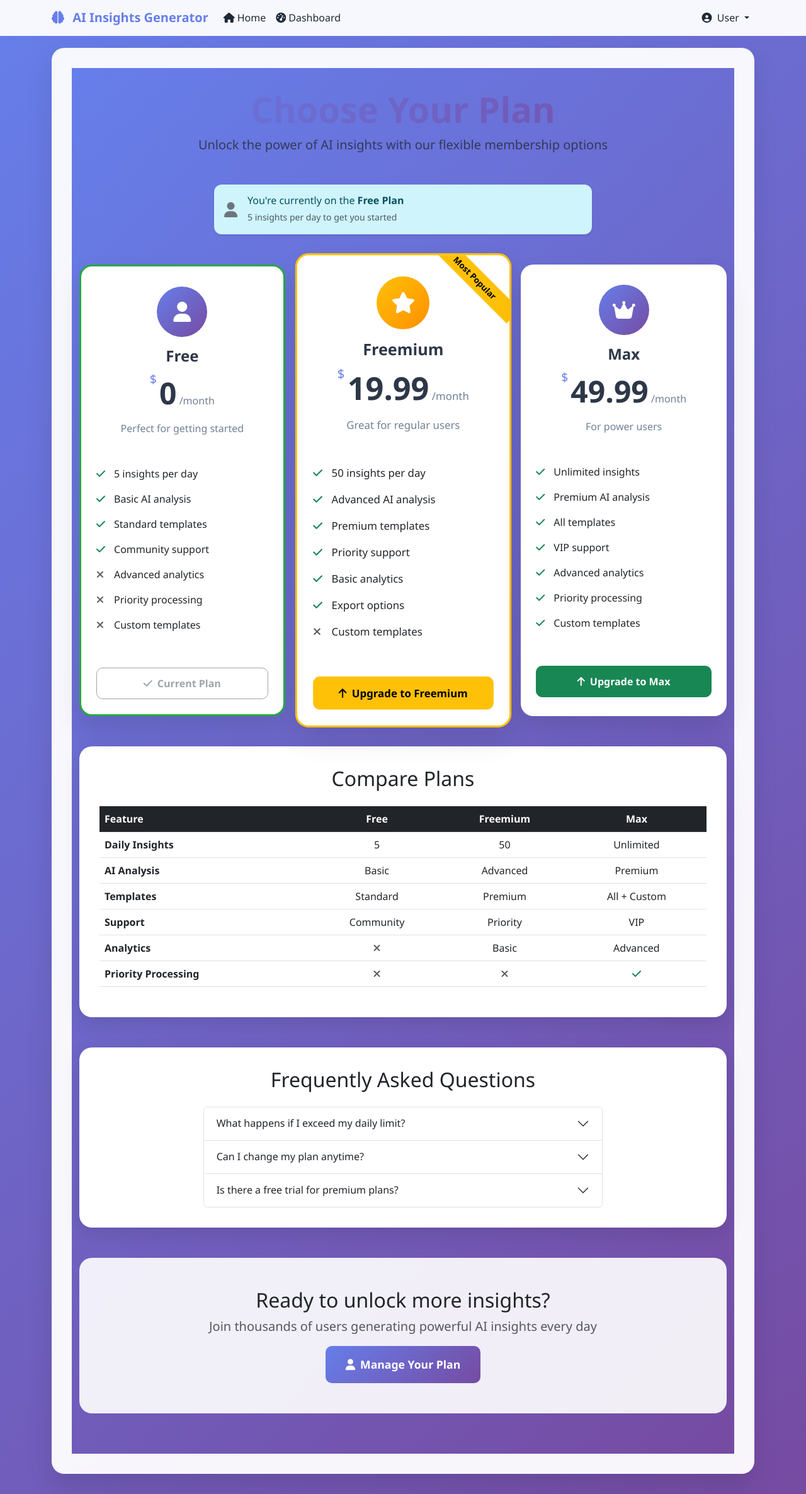
After one commit to jsong1004/insights, a Flask app: page /auth/membership in a window 1280 px wide. The commit adds this page. Shown: the whole page at 63% size. Run offline with Flask 3, Linux system fonts and the light colour scheme; the visitor is signed in with stand-in values (Sample User, id 1).

Commit message:
Added Membership Page

```diff
--- a/auth/routes.py
+++ b/auth/routes.py
@@ -202,6 +202,46 @@ def dashboard():
 
     return render_template('auth/dashboard.html', user_data=user_data)
 
+@auth_bp.route('/membership', methods=['GET'])
+@login_required
+def membership():
+    """Membership plans page"""
+    try:
+        from app import firestore_manager
+        user_data = firestore_manager.get_user_data(session['user_id'])
+
+        # Compute member type based on subscription
+        member_type = 'free'  # Default to free
+        if user_data and user_data.get('subscription'):
+            subscription = user_data['subscription']
+            plan = subscription.get('plan', 'free')
+            status = subscription.get('status', 'inactive')
+
+            # Determine member type
+            if status == 'active' and plan in ['basic', 'pro', 'enterprise']:
+                member_type = 'freemium'
+            elif plan == 'freemium' or (status == 'active' and plan != 'free'):
+                member_type = 'freemium'
+            elif plan == 'max' or (status == 'active' and plan == 'max'):
+                member_type = 'max'
+
+        user_context = {
+            'uid': session['user_id'],
+            'email': session.get('user_email'),
+            'member_type': member_type
+        }
+
+        return render_template('auth/membership.html', user_data=user_context)
+
+    except ImportError:
+        # Fallback when Firestore is not available
+        user_context = {
+            'uid': session['user_id'],
+            'email': session.get('user_email'),
+            'member_type': 'free'
+        }
+        return render_template('auth/membership.html', user_data=user_context)
+
 @auth_bp.route('/profile', methods=['GET'])
 @login_required
 def profile():
@@ -260,8 +300,10 @@ def profile():
             # Determine member type
             if status == 'active' and plan in ['basic', 'pro', 'enterprise']:
                 member_type = 'freemium'
-            elif plan == 'freemium' or (status == 'active' and plan != 'free'):
+            elif plan == 'freemium' or (status == 'active' and plan != 'free' and plan != 'max'):
                 member_type = 'freemium'
+            elif plan == 'max' or (status == 'active' and plan == 'max'):
+                member_type = 'max'
 
         profile_data['member_type'] = member_type
 
--- /dev/null
+++ b/templates/auth/membership.html
@@ -0,0 +1,502 @@
+{% extends "base_auth.html" %}
+
+{% block title %}Membership Plans - AI Insights Generator{% endblock %}
+
+{% block content %}
+<div class="membership-page">
+    <div class="container">
+        <!-- Header Section -->
+        <div class="text-center mb-5">
+            <h1 class="display-4 fw-bold text-gradient">Choose Your Plan</h1>
+            <p class="lead text-muted">Unlock the power of AI insights with our flexible membership options</p>
+        </div>
+
+        <!-- Current Plan Banner -->
+        {% if user_data and user_data.member_type %}
+        <div class="current-plan-banner mb-5">
+            <div class="alert alert-info border-0 shadow-sm">
+                <div class="d-flex align-items-center">
+                    {% if user_data.member_type == 'freemium' %}
+                    <i class="fas fa-star text-warning fs-4 me-3"></i>
+                    <div>
+                        <h6 class="mb-1">You're currently on the <strong>Freemium Plan</strong></h6>
+                        <small class="text-muted">Enjoying 50 insights per day with premium features</small>
+                    </div>
+                    {% elif user_data.member_type == 'max' %}
+                    <i class="fas fa-crown text-warning fs-4 me-3"></i>
+                    <div>
+                        <h6 class="mb-1">You're currently on the <strong>Max Plan</strong></h6>
+                        <small class="text-muted">Unlimited insights with all premium features</small>
+                    </div>
+                    {% else %}
+                    <i class="fas fa-user text-secondary fs-4 me-3"></i>
+                    <div>
+                        <h6 class="mb-1">You're currently on the <strong>Free Plan</strong></h6>
+                        <small class="text-muted">5 insights per day to get you started</small>
+                    </div>
+                    {% endif %}
+                </div>
+            </div>
+        </div>
+        {% endif %}
+
+        <!-- Pricing Cards -->
+        <div class="row justify-content-center g-4">
+            <!-- Free Plan -->
+            <div class="col-lg-4 col-md-6">
+                <div class="membership-card h-100 {% if user_data and user_data.member_type == 'free' %}current-plan{% endif %}">
+                    <div class="card-header text-center">
+                        <div class="plan-icon">
+                            <i class="fas fa-user"></i>
+                        </div>
+                        <h3 class="plan-name">Free</h3>
+                        <div class="price">
+                            <span class="currency">$</span>
+                            <span class="amount">0</span>
+                            <span class="period">/month</span>
+                        </div>
+                        <p class="plan-description">Perfect for getting started</p>
+                    </div>
+
+                    <div class="card-body">
+                        <ul class="features-list">
+                            <li><i class="fas fa-check text-success"></i> 5 insights per day</li>
+                            <li><i class="fas fa-check text-success"></i> Basic AI analysis</li>
+                            <li><i class="fas fa-check text-success"></i> Standard templates</li>
+                            <li><i class="fas fa-check text-success"></i> Community support</li>
+                            <li><i class="fas fa-times text-muted"></i> Advanced analytics</li>
+                            <li><i class="fas fa-times text-muted"></i> Priority processing</li>
+                            <li><i class="fas fa-times text-muted"></i> Custom templates</li>
+                        </ul>
+                    </div>
+
+                    <div class="card-footer">
+                        {% if user_data and user_data.member_type == 'free' %}
+                        <button class="btn btn-outline-secondary w-100" disabled>
+                            <i class="fas fa-check me-2"></i>Current Plan
+                        </button>
+                        {% else %}
+                        <button class="btn btn-outline-primary w-100" onclick="changePlan('free')">
+                            <i class="fas fa-arrow-down me-2"></i>Downgrade to Free
+                        </button>
+                        {% endif %}
+                    </div>
+                </div>
+            </div>
+
+            <!-- Freemium Plan -->
+            <div class="col-lg-4 col-md-6">
+                <div class="membership-card h-100 popular {% if user_data and user_data.member_type == 'freemium' %}current-plan{% endif %}">
+                    <div class="popular-badge">Most Popular</div>
+                    <div class="card-header text-center">
+                        <div class="plan-icon">
+                            <i class="fas fa-star"></i>
+                        </div>
+                        <h3 class="plan-name">Freemium</h3>
+                        <div class="price">
+                            <span class="currency">$</span>
+                            <span class="amount">19.99</span>
+                            <span class="period">/month</span>
+                        </div>
+                        <p class="plan-description">Great for regular users</p>
+                    </div>
+
+                    <div class="card-body">
+                        <ul class="features-list">
+                            <li><i class="fas fa-check text-success"></i> 50 insights per day</li>
+                            <li><i class="fas fa-check text-success"></i> Advanced AI analysis</li>
+                            <li><i class="fas fa-check text-success"></i> Premium templates</li>
+                            <li><i class="fas fa-check text-success"></i> Priority support</li>
+                            <li><i class="fas fa-check text-success"></i> Basic analytics</li>
+                            <li><i class="fas fa-check text-success"></i> Export options</li>
+                            <li><i class="fas fa-times text-muted"></i> Custom templates</li>
+                        </ul>
+                    </div>
+
+                    <div class="card-footer">
+                        {% if user_data and user_data.member_type == 'freemium' %}
+                        <button class="btn btn-warning w-100" disabled>
+                            <i class="fas fa-check me-2"></i>Current Plan
+                        </button>
+                        {% else %}
+                        <button class="btn btn-warning w-100" onclick="changePlan('freemium')">
+                            {% if user_data and user_data.member_type == 'free' %}
+                            <i class="fas fa-arrow-up me-2"></i>Upgrade to Freemium
+                            {% else %}
+                            <i class="fas fa-arrow-down me-2"></i>Downgrade to Freemium
+                            {% endif %}
+                        </button>
+                        {% endif %}
+                    </div>
+                </div>
+            </div>
+
+            <!-- Max Plan -->
+            <div class="col-lg-4 col-md-6">
+                <div class="membership-card h-100 {% if user_data and user_data.member_type == 'max' %}current-plan{% endif %}">
+                    <div class="card-header text-center">
+                        <div class="plan-icon">
+                            <i class="fas fa-crown"></i>
+                        </div>
+                        <h3 class="plan-name">Max</h3>
+                        <div class="price">
+                            <span class="currency">$</span>
+                            <span class="amount">49.99</span>
+                            <span class="period">/month</span>
+                        </div>
+                        <p class="plan-description">For power users</p>
+                    </div>
+
+                    <div class="card-body">
+                        <ul class="features-list">
+                            <li><i class="fas fa-check text-success"></i> Unlimited insights</li>
+                            <li><i class="fas fa-check text-success"></i> Premium AI analysis</li>
+                            <li><i class="fas fa-check text-success"></i> All templates</li>
+                            <li><i class="fas fa-check text-success"></i> VIP support</li>
+                            <li><i class="fas fa-check text-success"></i> Advanced analytics</li>
+                            <li><i class="fas fa-check text-success"></i> Priority processing</li>
+                            <li><i class="fas fa-check text-success"></i> Custom templates</li>
+                        </ul>
+                    </div>
+
+                    <div class="card-footer">
+                        {% if user_data and user_data.member_type == 'max' %}
+                        <button class="btn btn-success w-100" disabled>
+                            <i class="fas fa-check me-2"></i>Current Plan
+                        </button>
+                        {% else %}
+                        <button class="btn btn-success w-100" onclick="changePlan('max')">
+                            <i class="fas fa-arrow-up me-2"></i>Upgrade to Max
+                        </button>
+                        {% endif %}
+                    </div>
+                </div>
+            </div>
+        </div>
+
+        <!-- Features Comparison -->
+        <div class="features-comparison mt-5">
+            <h2 class="text-center mb-4">Compare Plans</h2>
+            <div class="table-responsive">
+                <table class="table table-hover">
+                    <thead class="table-dark">
+                        <tr>
+                            <th>Feature</th>
+                            <th class="text-center">Free</th>
+                            <th class="text-center">Freemium</th>
+                            <th class="text-center">Max</th>
+                        </tr>
+                    </thead>
+                    <tbody>
+                        <tr>
+                            <td><strong>Daily Insights</strong></td>
+                            <td class="text-center">5</td>
+                            <td class="text-center">50</td>
+                            <td class="text-center">Unlimited</td>
+                        </tr>
+                        <tr>
+                            <td><strong>AI Analysis</strong></td>
+                            <td class="text-center">Basic</td>
+                            <td class="text-center">Advanced</td>
+                            <td class="text-center">Premium</td>
+                        </tr>
+                        <tr>
+                            <td><strong>Templates</strong></td>
+                            <td class="text-center">Standard</td>
+                            <td class="text-center">Premium</td>
+                            <td class="text-center">All + Custom</td>
+                        </tr>
+                        <tr>
+                            <td><strong>Support</strong></td>
+                            <td class="text-center">Community</td>
+                            <td class="text-center">Priority</td>
+                            <td class="text-center">VIP</td>
+                        </tr>
+                        <tr>
+                            <td><strong>Analytics</strong></td>
+                            <td class="text-center"><i class="fas fa-times text-muted"></i></td>
+                            <td class="text-center">Basic</td>
+                            <td class="text-center">Advanced</td>
+                        </tr>
+                        <tr>
+                            <td><strong>Priority Processing</strong></td>
+                            <td class="text-center"><i class="fas fa-times text-muted"></i></td>
+                            <td class="text-center"><i class="fas fa-times text-muted"></i></td>
+                            <td class="text-center"><i class="fas fa-check text-success"></i></td>
+                        </tr>
+                    </tbody>
+                </table>
+            </div>
+        </div>
+
+        <!-- FAQ Section -->
+        <div class="faq-section mt-5">
+            <h2 class="text-center mb-4">Frequently Asked Questions</h2>
+            <div class="row justify-content-center">
+                <div class="col-lg-8">
+                    <div class="accordion" id="faqAccordion">
+                        <div class="accordion-item">
+                            <h2 class="accordion-header" id="faq1">
+                                <button class="accordion-button collapsed" type="button" data-bs-toggle="collapse" data-bs-target="#collapse1">
+                                    What happens if I exceed my daily limit?
+                                </button>
+                            </h2>
+                            <div id="collapse1" class="accordion-collapse collapse" data-bs-parent="#faqAccordion">
+                                <div class="accordion-body">
+                                    If you reach your daily insight limit, you'll need to wait until the next day or upgrade your plan to continue generating insights.
+                                </div>
+                            </div>
+                        </div>
+
+                        <div class="accordion-item">
+                            <h2 class="accordion-header" id="faq2">
+                                <button class="accordion-button collapsed" type="button" data-bs-toggle="collapse" data-bs-target="#collapse2">
+                                    Can I change my plan anytime?
+                                </button>
+                            </h2>
+                            <div id="collapse2" class="accordion-collapse collapse" data-bs-parent="#faqAccordion">
+                                <div class="accordion-body">
+                                    Yes! You can upgrade or downgrade your plan at any time. Changes take effect immediately, and billing adjustments are prorated.
+                                </div>
+                            </div>
+                        </div>
+
+                        <div class="accordion-item">
+                            <h2 class="accordion-header" id="faq3">
+                                <button class="accordion-button collapsed" type="button" data-bs-toggle="collapse" data-bs-target="#collapse3">
+                                    Is there a free trial for premium plans?
+                                </button>
+                            </h2>
+                            <div id="collapse3" class="accordion-collapse collapse" data-bs-parent="#faqAccordion">
+                                <div class="accordion-body">
+                                    The Free plan serves as your trial. You can experience the platform's core features before deciding to upgrade.
+                                </div>
+                            </div>
+                        </div>
+                    </div>
+                </div>
+            </div>
+        </div>
+
+        <!-- Call to Action -->
+        <div class="cta-section text-center mt-5 py-5">
+            <h2>Ready to unlock more insights?</h2>
+            <p class="lead text-muted">Join thousands of users generating powerful AI insights every day</p>
+            <a href="{{ url_for('auth.profile') }}" class="btn btn-primary btn-lg">
+                <i class="fas fa-user me-2"></i>Manage Your Plan
+            </a>
+        </div>
+    </div>
+</div>
+
+<script>
+function changePlan(planType) {
+    // TODO: Implement actual plan change logic
+    const planNames = {
+        'free': 'Free',
+        'freemium': 'Freemium',
+        'max': 'Max'
+    };
+
+    if (planType === 'free') {
+        if (confirm(`Are you sure you want to downgrade to the ${planNames[planType]} plan? You may lose access to premium features.`)) {
+            alert(`Downgrade to ${planNames[planType]} plan coming soon! This will process the plan change.`);
+        }
+    } else {
+        if (confirm(`Upgrade to the ${planNames[planType]} plan for enhanced features?`)) {
+            alert(`Upgrade to ${planNames[planType]} plan coming soon! This will redirect to the payment page.`);
+        }
+    }
+}
+</script>
+
+<style>
+.membership-page {
+    background: linear-gradient(135deg, #667eea 0%, #764ba2 100%);
+    min-height: 100vh;
+    padding: 2rem 0;
+}
+
+.text-gradient {
+    background: linear-gradient(135deg, #667eea 0%, #764ba2 100%);
+    -webkit-background-clip: text;
+    -webkit-text-fill-color: transparent;
+    background-clip: text;
+}
+
+.current-plan-banner {
+    max-width: 600px;
+    margin: 0 auto;
+}
+
+.membership-card {
+    background: white;
+    border: none;
+    border-radius: 20px;
+    box-shadow: 0 20px 40px rgba(0, 0, 0, 0.1);
+    transition: all 0.3s ease;
+    position: relative;
+    overflow: hidden;
+}
+
+.membership-card:hover {
+    transform: translateY(-10px);
+    box-shadow: 0 30px 60px rgba(0, 0, 0, 0.2);
+}
+
+.membership-card.popular {
+    border: 3px solid #ffc107;
+    transform: scale(1.05);
+}
+
+.membership-card.current-plan {
+    border: 3px solid #28a745;
+}
+
+.popular-badge {
+    position: absolute;
+    top: 20px;
+    right: -30px;
+    background: #ffc107;
+    color: #000;
+    padding: 5px 40px;
+    font-size: 0.8rem;
+    font-weight: bold;
+    transform: rotate(45deg);
+    z-index: 1;
+}
+
+.card-header {
+    background: none;
+    border: none;
+    padding: 2rem 1.5rem 1rem;
+}
+
+.plan-icon {
+    width: 80px;
+    height: 80px;
+    background: linear-gradient(135deg, #667eea 0%, #764ba2 100%);
+    border-radius: 50%;
+    display: flex;
+    align-items: center;
+    justify-content: center;
+    margin: 0 auto 1rem;
+    font-size: 2rem;
+    color: white;
+}
+
+.popular .plan-icon {
+    background: linear-gradient(135deg, #ffc107 0%, #ff8f00 100%);
+}
+
+.plan-name {
+    font-size: 1.5rem;
+    font-weight: bold;
+    margin-bottom: 0.5rem;
+    color: #2d3748;
+}
+
+.price {
+    margin-bottom: 0.5rem;
+}
+
+.price .currency {
+    font-size: 1.2rem;
+    vertical-align: top;
+    color: #667eea;
+}
+
+.price .amount {
+    font-size: 3rem;
+    font-weight: bold;
+    color: #2d3748;
+}
+
+.price .period {
+    font-size: 1rem;
+    color: #718096;
+}
+
+.plan-description {
+    color: #718096;
+    margin-bottom: 0;
+}
+
+.card-body {
+    padding: 1.5rem;
+}
+
+.features-list {
+    list-style: none;
+    padding: 0;
+    margin: 0;
+}
+
+.features-list li {
+    padding: 0.5rem 0;
+    display: flex;
+    align-items: center;
+}
+
+.features-list li i {
+    margin-right: 0.75rem;
+    width: 16px;
+}
+
+.card-footer {
+    background: none;
+    border: none;
+    padding: 1.5rem;
+}
+
+.features-comparison {
+    background: white;
+    border-radius: 20px;
+    padding: 2rem;
+    box-shadow: 0 10px 30px rgba(0, 0, 0, 0.1);
+}
+
+.faq-section {
+    background: white;
+    border-radius: 20px;
+    padding: 2rem;
+    box-shadow: 0 10px 30px rgba(0, 0, 0, 0.1);
+}
+
+.cta-section {
+    background: rgba(255, 255, 255, 0.9);
+    border-radius: 20px;
+    margin-bottom: 2rem;
+}
+
+.btn {
+    border-radius: 10px;
+    font-weight: 600;
+    padding: 0.75rem 1.5rem;
+    transition: all 0.3s ease;
+}
+
+.btn:hover {
+    transform: translateY(-2px);
+    box-shadow: 0 8px 25px rgba(0, 0, 0, 0.2);
+}
+
+.btn-lg {
+    padding: 1rem 2rem;
+    font-size: 1.1rem;
+}
+
+@media (max-width: 768px) {
+    .membership-card.popular {
+        transform: none;
+    }
+
+    .popular-badge {
+        top: 10px;
+        right: -25px;
+        padding: 3px 30px;
+        font-size: 0.7rem;
+    }
+}
+</style>
+{% endblock %}
--- a/templates/base_auth.html
+++ b/templates/base_auth.html
@@ -291,6 +291,9 @@
                                 <li><a class="dropdown-item" href="{{ url_for('auth.profile') }}">
                                     <i class="fas fa-user-edit me-2"></i>Update Profile
                                 </a></li>
+                                <li><a class="dropdown-item" href="{{ url_for('auth.membership') }}">
+                                    <i class="fas fa-crown me-2"></i>Membership
+                                </a></li>
                                 <li><hr class="dropdown-divider"></li>
                                 <li><a class="dropdown-item" href="#" onclick="logout()">
                                     <i class="fas fa-sign-out-alt me-2"></i>Logout
```
Also changed, not shown: auth/firestore_manager.py (+14 -1 lines), templates/auth/profile.html (+14 -30 lines).
